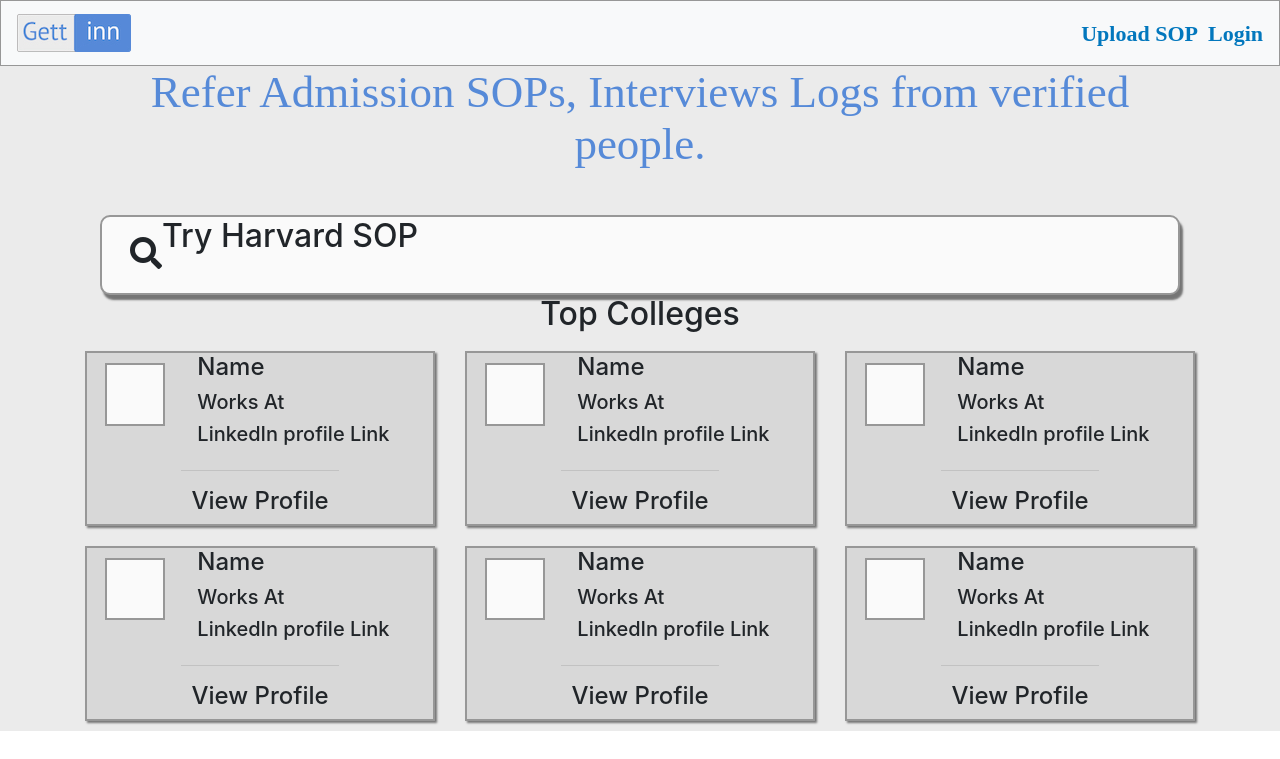
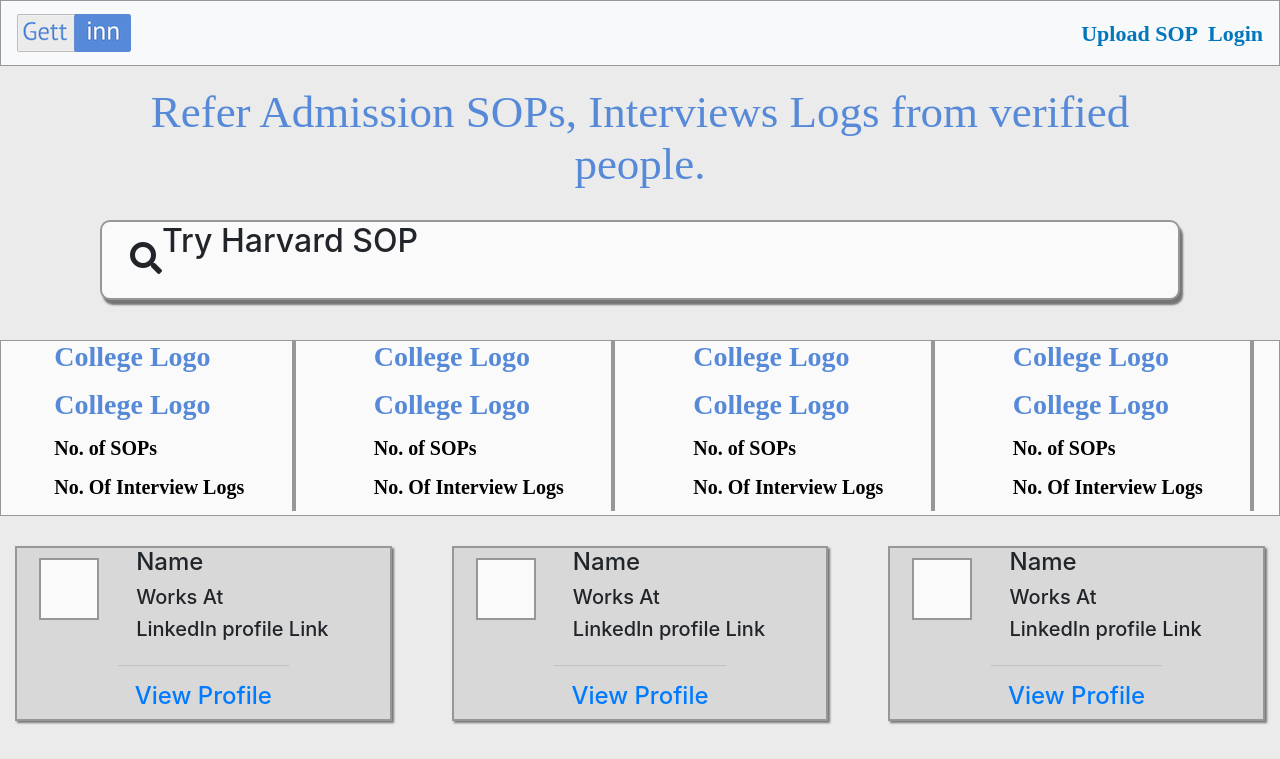
Before and after one commit to WckD123/Higher-Edu.-Board-Andhra-Pradesh-Gov.-Project, a React (Create React App) app: page / in a window 1280 px wide. Shown: the top 759 px of the page. Built offline with nearby package versions, Linux system fonts and the light colour scheme.

Commit message:
Home Page Done

```diff
--- a/src/Components/Cards/Card/Card.css
+++ b/src/Components/Cards/Card/Card.css
@@ -2,8 +2,10 @@
     box-shadow: 2px 2px 2px 0 rgba(0, 0, 0, 0.5);
     background-color: #d8d8d8;
     border: solid 2px #979797;
-    margin-top: 10px;
-    margin-bottom: 10px;
+    margin-top: 30px;
+    margin-bottom: 30px;
+    margin-left: 15px;
+    margin-right: 15px;
 }
 
 .avatar {
--- a/src/Components/Cards/Card/Card.js
+++ b/src/Components/Cards/Card/Card.js
@@ -1,7 +1,8 @@
 import React from 'react';
-import { Route, NavLink, Switch, Redirect } from 'react-router-dom';
+import { Route, Link, Switch, Redirect } from 'react-router-dom';
 import Aux from '../../../hoc/Aux';
 import './Card.css';
+import SellerModal from '../../SellerModal/SellerModal';
 
 const Card = () => {
     return (
@@ -27,7 +28,7 @@ const Card = () => {
                 <div className="col-md-3 col-xs-2"></div>
                 <div className="col-md-6 col-xs-8">
                     <hr></hr>
-                    <center><h4>View Profile</h4></center>
+                    <center><Link to='/profile/#UserID123'><h4>View Profile</h4></Link></center>
                 </div>
             </div>
         </div>
--- a/src/Components/Cards/Cards.js
+++ b/src/Components/Cards/Cards.js
@@ -3,7 +3,7 @@ import Card from './Card/Card';
 
 const Cards = () => {
     return (
-        <div class="container">
+        <div>
             <div class="row">
                 <div class="col-md-4 col-xs-12"><Card /></div>
                 <div class="col-md-4 col-xs-12"><Card /></div>
--- a/src/Components/Search/Search.css
+++ b/src/Components/Search/Search.css
@@ -5,7 +5,7 @@
     box-shadow: 3px 5px 2px 0 rgba(0, 0, 0, 0.5);
     background-color: #fafafa;
     border: solid 2px #979797;
-    margin-top: 45px;
+    margin-top: 30px;
 }
 
 .SearchIcon {
--- /dev/null
+++ b/src/Components/TopColleges/TopCollege/TopCollege.css
@@ -0,0 +1,29 @@
+.collegeName {
+    font-family: PTSans;
+    font-size: 28px;
+    font-weight: bold;
+    font-style: normal;
+    font-stretch: normal;
+    line-height: normal;
+    letter-spacing: normal;
+    text-align: center;
+    color: #568ad8;
+}
+
+.SOPandInterview {
+    font-family: PTSans;
+    font-size: 20px;
+    font-weight: bold;
+    font-style: normal;
+    font-stretch: normal;
+    line-height: normal;
+    letter-spacing: normal;
+    text-align: center;
+    color: #000000;
+}
+
+.Line {
+    width: 2px;
+    height: 170px;
+    border: solid 2px #979797;
+}
--- /dev/null
+++ b/src/Components/TopColleges/TopCollege/TopCollege.js
@@ -0,0 +1,46 @@
+import React from 'react';
+import './TopCollege.css'
+
+const TopCollege = () => {
+    return (
+        <div className="row">
+            <div className="col-xs-2 col-md-2 col-xl-2">
+            </div>
+            <div className="col-xs-8 col-md-8 col-xl-8">
+                <div className="row">
+                    <center>
+                    <p className="collegeName">
+                        College Logo
+                    </p>
+                    </center>
+                </div>
+                <div className="row">
+                    <center>
+                    <p className="collegeName">
+                        College Logo
+                    </p>
+                    </center>
+                </div>
+                <div className="row">
+                    <center>
+                    <p className="SOPandInterview">
+                        No. of SOPs
+                    </p>
+                    </center>
+                </div>
+                <div className="row">
+                    <center>
+                    <p className="SOPandInterview">
+                        No. Of Interview Logs
+                    </p>
+                    </center>
+                </div>
+            </div>
+            <div className="col-xs-2 col-md-2 col-xl-2">
+                <div className="Line" />
+            </div>
+        </div>
+    );
+};
+
+export default TopCollege;
--- a/src/Components/TopColleges/TopColleges.css
+++ b/src/Components/TopColleges/TopColleges.css
@@ -0,0 +1,6 @@
+.TopCollegesOuterDiv {
+    width: 100% ;
+    margin-top: 40px;
+    background-color: #fafafa;
+    border: solid 1px #979797;
+}
--- a/src/Components/TopColleges/TopColleges.js
+++ b/src/Components/TopColleges/TopColleges.js
@@ -1,9 +1,16 @@
 import React from 'react';
+import TopCollege from './TopCollege/TopCollege';
+import './TopColleges.css'
 
 const TopColleges = () => {
     return (
-        <div>
-            <h2>Top Colleges</h2>
+        <div className="container-fluid TopCollegesOuterDiv">
+            <div className="row">
+                <div className="col-xs-3 col-md-3 col-xl-3"><TopCollege /></div>
+                <div className="col-xs-3 col-md-3 col-xl-3"><TopCollege /></div>
+                <div className="col-xs-3 col-md-3 col-xl-3"><TopCollege /></div>
+                <div className="col-xs-3 col-md-3 col-xl-3"><TopCollege /></div>
+            </div>
         </div>
     );
 };
--- a/src/Containers/Home/Home.css
+++ b/src/Containers/Home/Home.css
@@ -7,6 +7,7 @@
     line-height: normal;
     letter-spacing: normal;
     color: #568ad8;
+    padding-top: 20px ;
 }
 
 .body-container {
```
